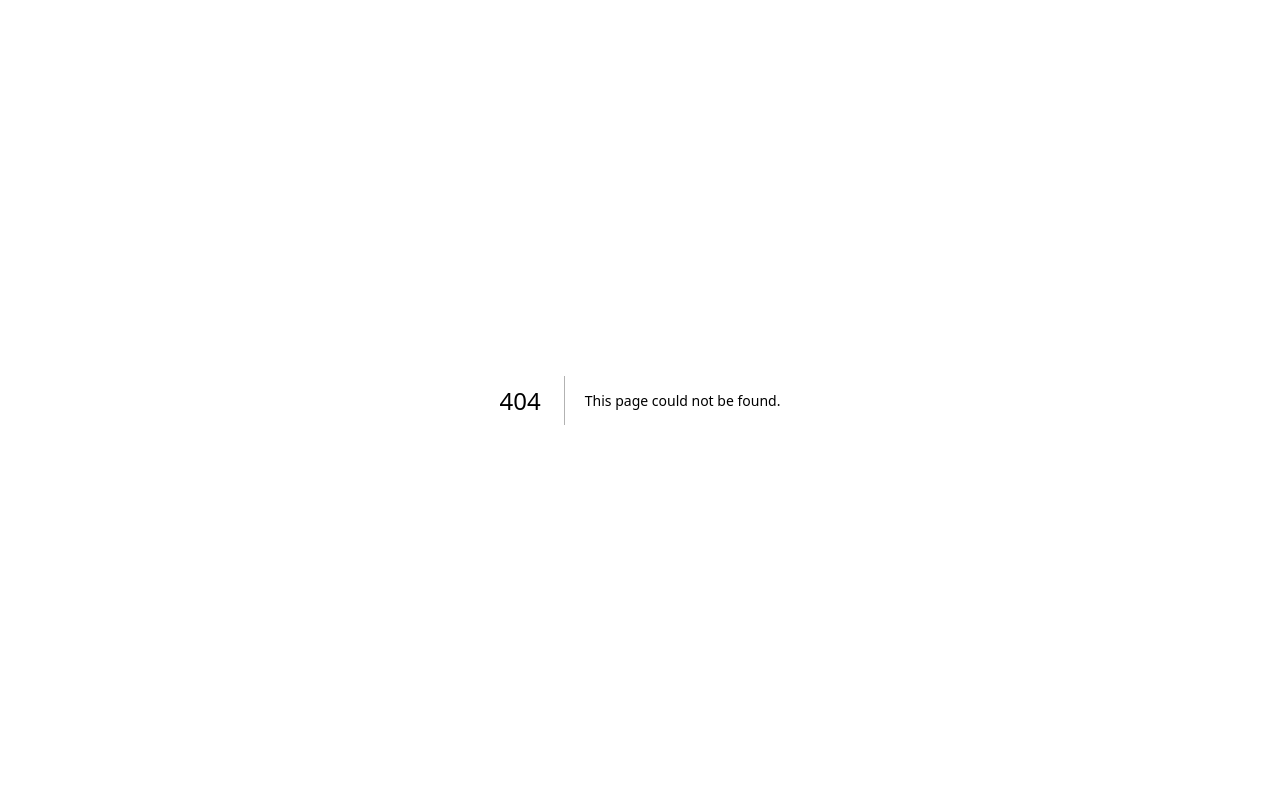
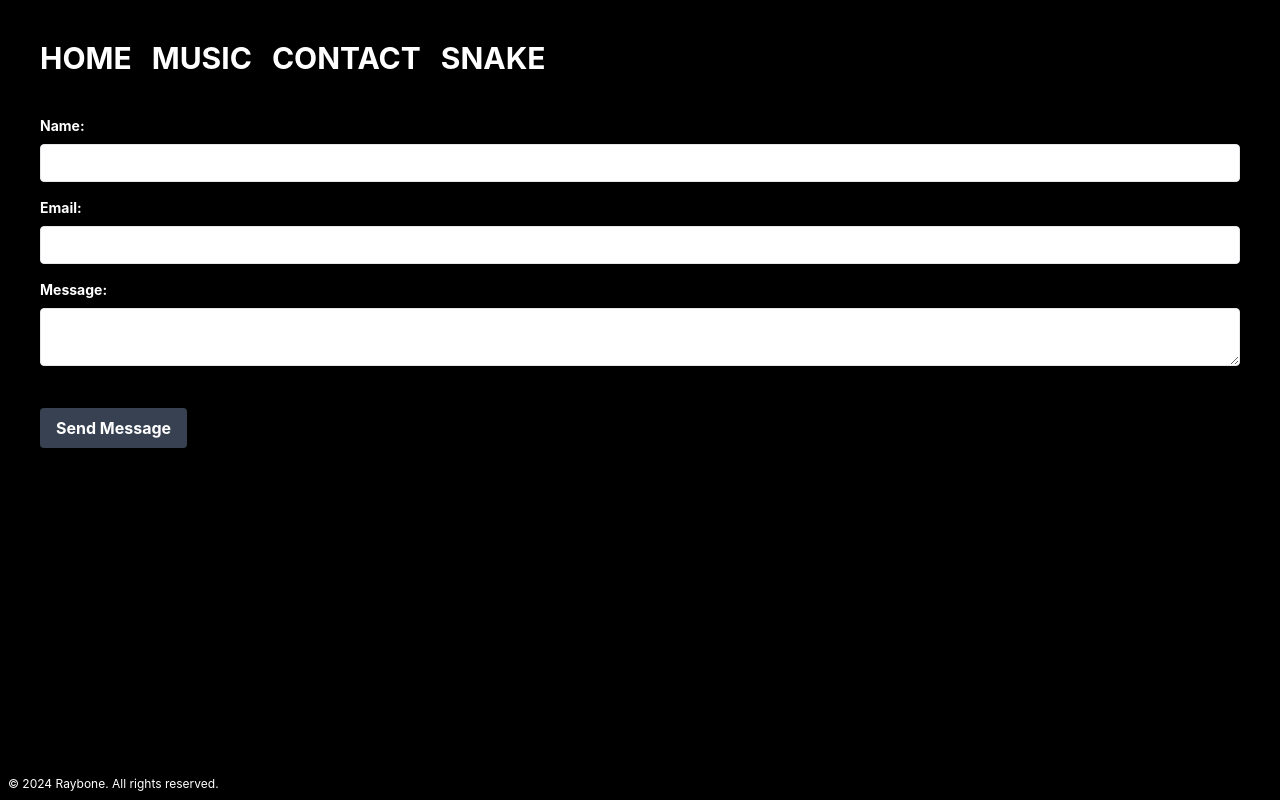
Before and after one commit to Jaydenluse/theband.teaze, a Next.js app: page /contact in a window 1280 px wide. Before the commit this address had no page. Built offline with nearby package versions, Linux system fonts and the light colour scheme.

Commit message:
chore: add contact page

```diff
--- a/components/Header.js
+++ b/components/Header.js
@@ -10,6 +10,9 @@ const Header = () => {
             <Link href="/music" passHref className="z-40 hover:text-pink-200 transition duration-300 pr-5">
             MUSIC
             </Link>
+            <Link href="/contact" passHref className="z-40 hover:text-pink-200 transition duration-300 pr-5">
+            CONTACT
+            </Link>
             <Link href="/snake" passHref className="z-40 hover:text-pink-200 transition duration-300 pr-5">
             SNAKE
             </Link>
--- /dev/null
+++ b/pages/contact.js
@@ -0,0 +1,75 @@
+import React, { useState } from 'react';
+import Header from '../components/Header.js';
+import Footer from '../components/Footer.js';
+
+export default function Contact() {
+    const [contactInfo, setContactInfo] = useState({
+        name: '',
+        email: '',
+        message: ''
+    });
+
+    const handleInputChange = (e) => {
+        setContactInfo({ ...contactInfo, [e.target.name]: e.target.value });
+    };
+
+    const handleSubmit = (e) => {
+        e.preventDefault();
+        // Submit logic here
+        console.log('Submitted: ', contactInfo);
+        // Reset form after submit
+        setContactInfo({ name: '', email: '', message: '' });
+    };
+
+    return (
+        <>
+            <Header />
+            <div className="contact-container p-10">
+                <h1 className="text-3xl font-bold mb-4">Contact Us</h1>
+                <form onSubmit={handleSubmit} className="contact-form">
+                    <div className="mb-4">
+                        <label htmlFor="name" className="block text-white text-sm font-bold mb-2 mt-10">Name:</label>
+                        <input
+                            type="text"
+                            id="name"
+                            name="name"
+                            value={contactInfo.name}
+                            onChange={handleInputChange}
+                            required
+                            className="shadow appearance-none border rounded w-full py-2 px-3 text-gray-700 leading-tight focus:outline-none focus:shadow-outline"
+                        />
+                    </div>
+                    <div className="mb-4">
+                        <label htmlFor="email" className="block text-white text-sm font-bold mb-2">Email:</label>
+                        <input
+                            type="email"
+                            id="email"
+                            name="email"
+                            value={contactInfo.email}
+                            onChange={handleInputChange}
+                            required
+                            className="shadow appearance-none border rounded w-full py-2 px-3 text-gray-700 leading-tight focus:outline-none focus:shadow-outline"
+                        />
+                    </div>
+                    <div className="mb-6">
+                        <label htmlFor="message" className="block text-white text-sm font-bold mb-2">Message:</label>
+                        <textarea
+                            id="message"
+                            name="message"
+                            value={contactInfo.message}
+                            onChange={handleInputChange}
+                            required
+                            className="shadow appearance-none border rounded w-full py-2 px-3 text-gray-700 mb-3 leading-tight focus:outline-none focus:shadow-outline"
+                        ></textarea>
+                    </div>
+                    <div className="flex items-center justify-between">
+                        <button type="submit" className="bg-gray-700 hover:bg-blue-700 text-white font-bold py-2 px-4 rounded focus:outline-none focus:shadow-outline">
+                            Send Message
+                        </button>
+                    </div>
+                </form>
+            </div>
+            <Footer />
+        </>
+    );
+}
--- a/pages/snake.js
+++ b/pages/snake.js
@@ -463,7 +463,7 @@ const Snake = () => {
                     </div>
                 </div>
             {/* Canvas and Rules Container */}
-            <div className="flex justify-center flex-1 pl-80">
+            <div className="flex justify-center flex-1 pl-80 pt-20">
                 {/* Canvas Container */}
                 <div style={{ maxWidth: '600px' }}>
                     <canvas ref={canvasRef} width={canvasSize} height={canvasSize} className="snake-canvas" />
```
Also changed, not shown: public/images/copy copy.jpg (added).
